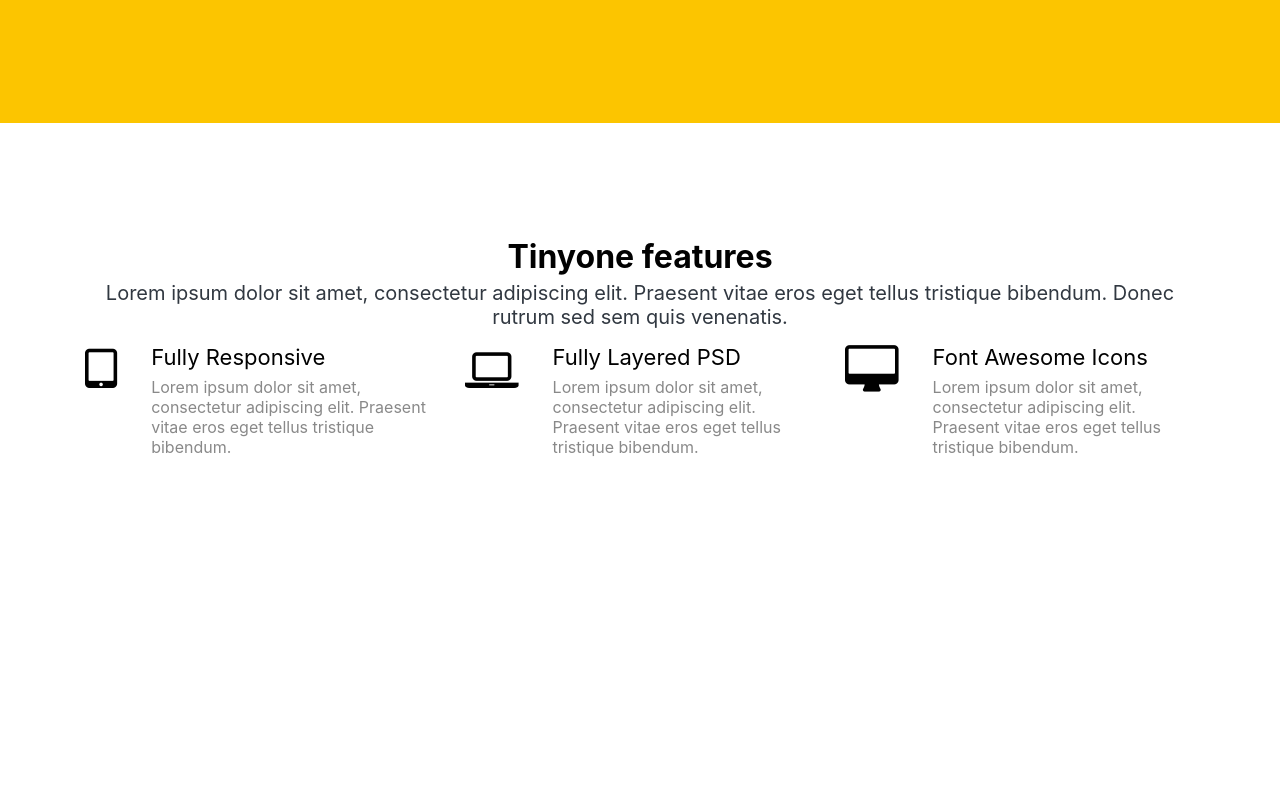
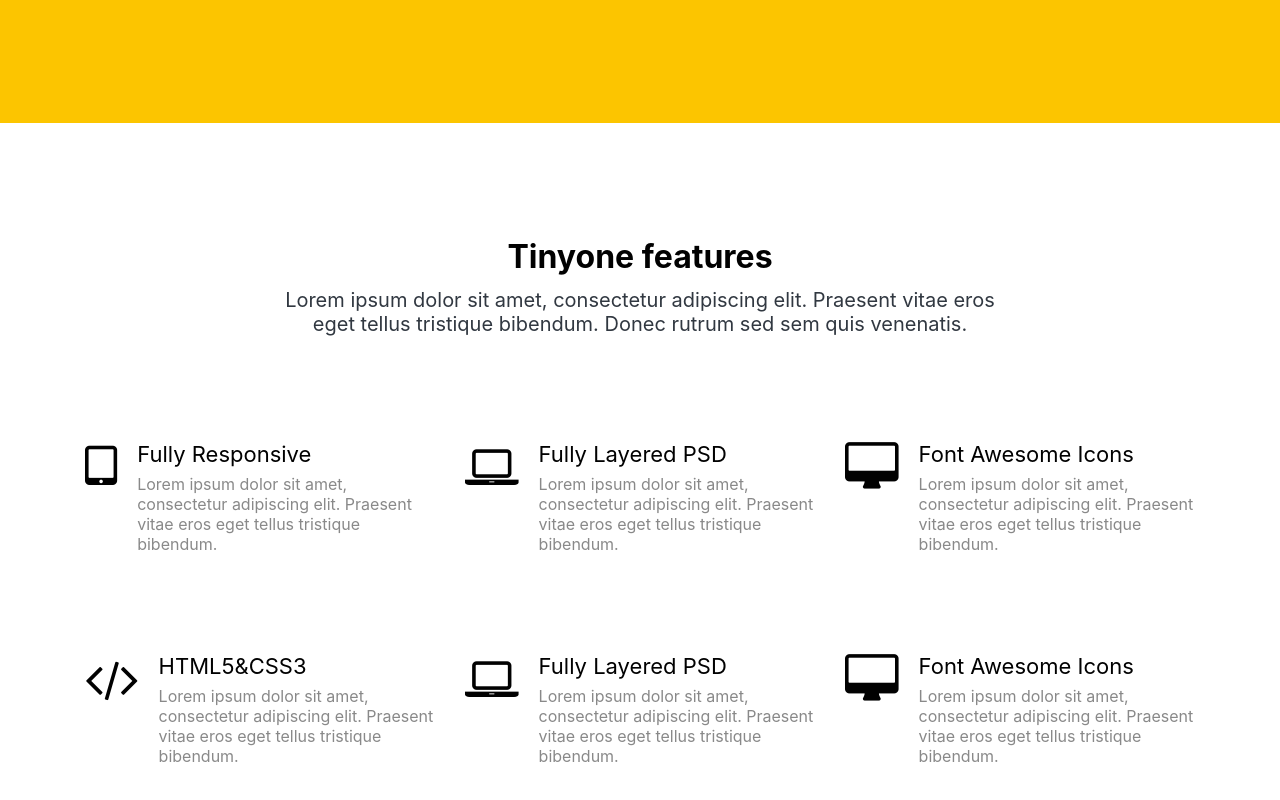
Before and after one commit to coatceatl/tinyone_landing, a website built with webpack: page index.html in a window 1280 px wide. Shown: the part 677-1477 px from the top of the page. Before the commit the page ends 1314 px from the top, so only its background shows below. Built offline with nearby package versions, Linux system fonts and the light colour scheme.

Commit message:
completed block features

```diff
--- a/index.html
+++ b/index.html
@@ -76,7 +76,7 @@
             <h2 class='features__title'>
               Tinyone features
             </h2>
-            <p class='features__text'>
+            <p class='features__text mx-auto'>
               Lorem ipsum dolor sit amet, consectetur adipiscing elit. Praesent vitae eros eget tellus tristique bibendum. Donec rutrum sed sem quis venenatis.
             </p>
           </div>
@@ -117,6 +117,40 @@
             </div>
           </div>
 
+         <div class='col-lg-4 features-content d-flex'>
+            <i class='fa fa-code features-content__icons'></i>
+            <div class='features-content__description'>
+              <h3 class='features-content__title'>
+                HTML5&CSS3
+              </h3>
+              <p class='features-content__text'>
+                Lorem ipsum dolor sit amet, consectetur adipiscing elit. Praesent vitae eros eget tellus tristique bibendum.
+              </p>
+            </div>
+          </div>
+          <div class='col-lg-4 features-content d-flex'>
+            <i class='fa fa-laptop features-content__icons'></i>
+            <div class='features-content__description'>
+              <h3 class='features-content__title'>
+                Fully Layered PSD
+              </h3>
+              <p class='features-content__text'>
+                Lorem ipsum dolor sit amet, consectetur adipiscing elit. Praesent vitae eros eget tellus tristique bibendum.
+              </p>
+            </div>
+          </div>
+          <div class='col-lg-4 features-content d-flex'>
+            <i class='fa fa-desktop features-content__icons'></i>
+            <div class='features-content__description'>
+              <h3 class='features-content__title'>
+                Font Awesome Icons
+              </h3>
+              <p class='features-content__text'>
+                Lorem ipsum dolor sit amet, consectetur adipiscing elit. Praesent vitae eros eget tellus tristique bibendum.
+              </p>
+            </div>
+          </div>
+
 
         </div>
       </div>
--- a/src/scss/_features.scss
+++ b/src/scss/_features.scss
@@ -4,22 +4,30 @@
 }
 .features__heading {
   text-align: center;
+  margin-bottom: 90px;
 }
 .features__title {
   color: #010101;
   font-size: 32px;
   font-weight: 700;
   line-height: 32px;
+  margin-bottom: 15px;
 }
 .features__text {
   color: #313841;
   font-size: 20px;
   font-weight: 400;
   line-height: 24px;
+  width: 730px;
+}
+.features-content {
+  margin-bottom: 84px;
+}
+.features-content__description {
+  margin-left: 20px;
 }
 .features-content__icons {
   font-size: 50px;
-  margin-right: 34px;
   color: #010101;
 }
 .features-content__title {
```
Also changed, not shown: dist/main.css.
